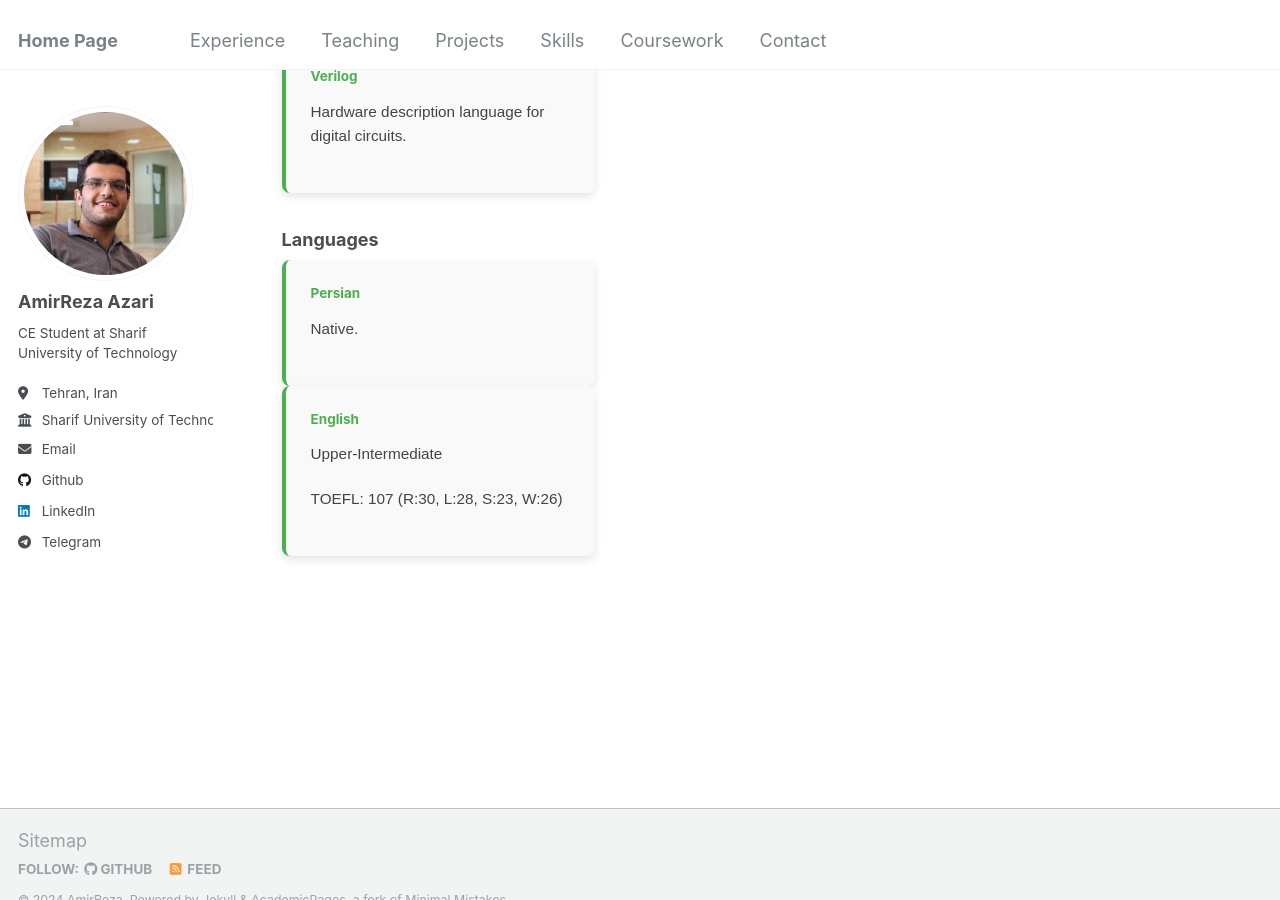
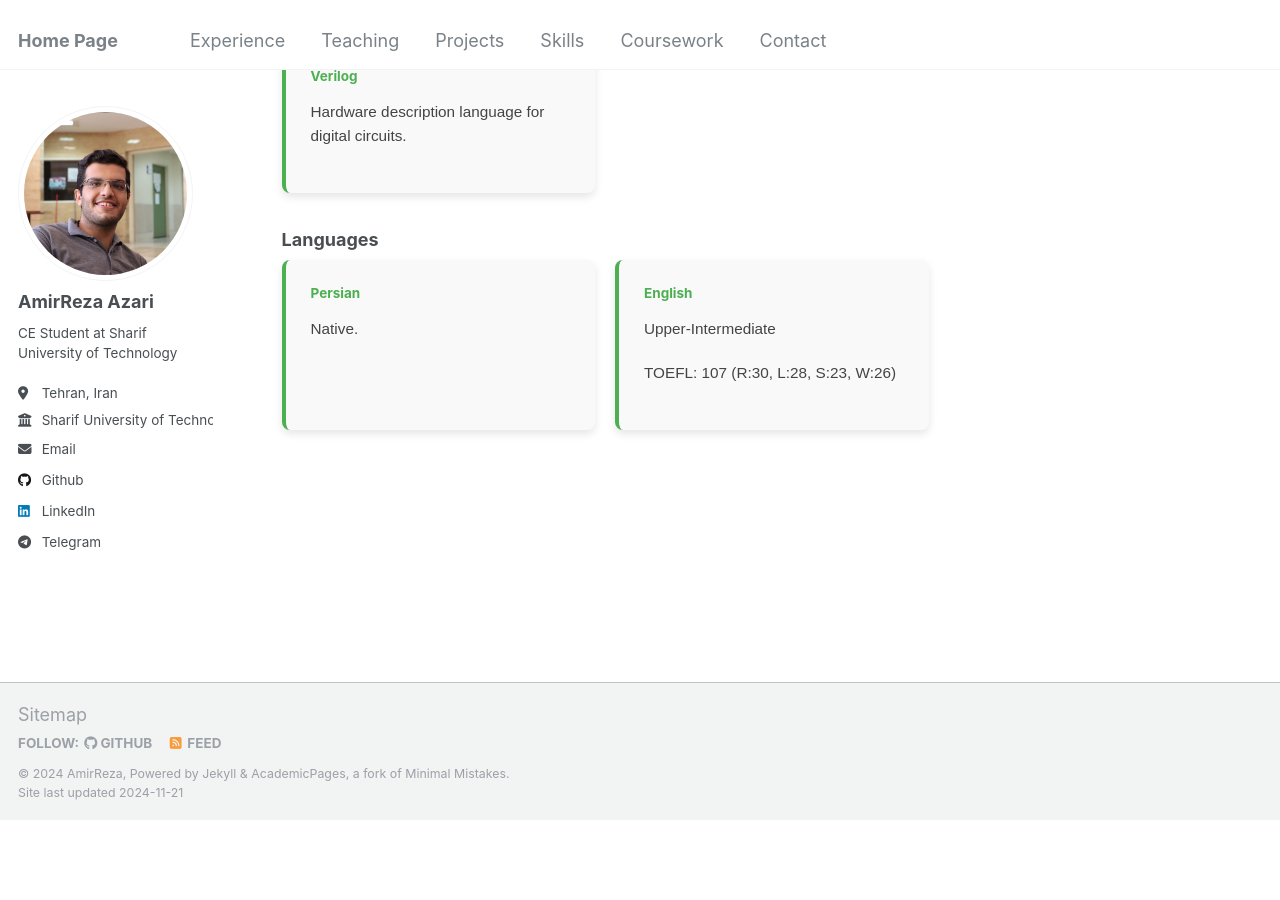
Before and after one commit to Amirreza81/Amirreza81.github.io, a Jekyll site: the page built from _pages/skills.md, in a window 1280 px wide and 900 px high, scrolled down 1536 px. Built offline with Jekyll 4.4.1, drawn with Linux system fonts in a browser that asks for light colours; after the commit the page ends 2356 px from its top, so only the background shows below that.

Commit message:
correction

```diff
--- a/_pages/skills.md
+++ b/_pages/skills.md
@@ -137,9 +137,7 @@ author_profile: true
     <h4>Persian</h4>
     <p>Native.</p>
   </div>
-</div>
 
-<div class="skills-section">
   <div class="skill-card">
     <h4>English</h4>
     <p>Upper-Intermediate</p>
```
